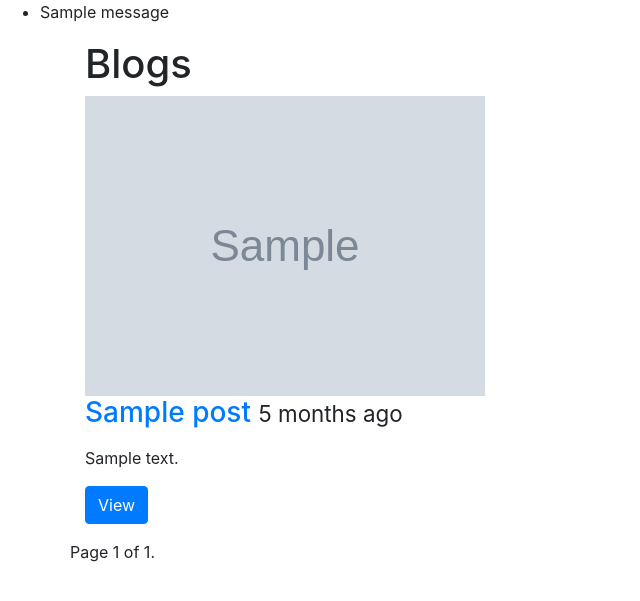
After one commit to patilpramod/blogapp, a Django app: page /posts/ in a window 1280 px wide. The commit adds this page. Shown: the top 601 px of the page, without its empty margins (0-640 px from the left). Run offline with Django 3.2, Linux system fonts and the light colour scheme; tables that the repository leaves empty hold one stand-in row (values such as "Sample post"); grey boxes marked "Sample" are stand-in pictures; one stand-in notice (Sample message) is shown; some libraries are stand-ins or nearby versions.

Commit message:
Basic post CRUD view

```diff
--- a/blogapp/urls.py
+++ b/blogapp/urls.py
@@ -15,9 +15,11 @@ Including another URLconf
 """
 from django.contrib import admin
 from django.urls import path,include
-
+from django.conf import settings
+from django.conf.urls.static import static
 
 urlpatterns = [
     path('admin/', admin.site.urls),
     path('posts/', include('posts.urls')),
-]
+] + static(settings.STATIC_URL, document_root=settings.STATIC_ROOT)
+urlpatterns += static(settings.MEDIA_URL, document_root=settings.MEDIA_ROOT)
--- a/posts/forms.py
+++ b/posts/forms.py
@@ -6,5 +6,8 @@ class PostForm(forms.ModelForm):
         model = Post
         fields = [
             'title',
-            'content'
+            'draft',
+            'publish',
+            'content',
+            'image',
         ]
--- a/posts/models.py
+++ b/posts/models.py
@@ -1,9 +1,28 @@
 from django.db import models
-from django.urls import reverse
+from django.db.models.signals import pre_save
+from django.utils.text import slugify
+from django.conf import settings
+
 # Create your models here.
 
+def upload_location(instance, filename):
+    return ''.format(instance.pk, filename)
+
+
 class Post(models.Model):
+    user      = models.ForeignKey(
+        settings.AUTH_USER_MODEL,
+        on_delete=models.CASCADE,
+    )
     title     = models.CharField(max_length=120)
+    slug      = models.SlugField(unique=True)
+    draft     = models.BooleanField(default=False)
+    publish   = models.DateField(auto_now_add=False,auto_now=False)
+    image     = models.ImageField(upload_to=upload_location,
+                                  null=True,blank=True,
+                                  width_field="width_field", height_field="height_field")
+    height_field = models.IntegerField(default=0)
+    width_field = models.IntegerField(default=0)
     content   = models.TextField()
     timestamp = models.DateTimeField(auto_now_add=True,auto_now=False)
     updated   = models.DateTimeField(auto_now=True,auto_now_add=False)
@@ -12,4 +31,25 @@ class Post(models.Model):
         return self.title
 
     def get_absolute_url(self):
-        return f'/posts/{self.id}/'
+        return f'/posts/{self.slug}/'
+
+    class Meta:
+        ordering = ['-timestamp', '-updated']
+
+
+def create_slug(instance, new_slug=None):
+    slug = slugify(instance.title)
+    if new_slug is not None:
+        slug = new_slug
+    qs = Post.objects.filter(slug=slug).order_by("-id")
+    if qs.exists():
+        new_slug = '{}-{}'.format(slug, qs.first().id)
+        return create_slug(instance, new_slug=new_slug)
+    return slug
+
+
+def pre_save_post_receiver(sender, instance, *args, **kwargs):
+    if not instance.slug:
+        instance.slug = create_slug(instance)
+
+pre_save.connect(pre_save_post_receiver, sender=Post)
--- a/posts/urls.py
+++ b/posts/urls.py
@@ -7,7 +7,8 @@ urlpatterns = [
 
     path('', views.post_list, name='list'),
     path('create', views.post_create),
-    path('<int:id>/delete', views.post_delete),
-    path('<int:id>/', views.post_detail, name='detail'),
-    path('<int:id>/edit', views.post_update, name='update'),
+    path('<slug:slug_id>/delete', views.post_delete),
+    path('<slug:slug_id>/', views.post_detail, name='detail'),
+    path('<slug:slug_id>/edit', views.post_update, name='update'),
+  #  path('<str:id>/edit', views.post_update, name='update'),
 ]
--- a/posts/views.py
+++ b/posts/views.py
@@ -1,16 +1,19 @@
-from django.shortcuts import render, get_object_or_404, HttpResponseRedirect, redirect
-from django.http import HttpResponse
+from django.shortcuts import render, get_object_or_404, HttpResponseRedirect, redirect, Http404
+from urllib.parse import quote_plus
 from django.contrib import messages
 from .models import Post
 from .forms import PostForm
-
+from django.core.paginator import Paginator
 
 # Create your views here.
 
 def post_create(request):
-    form = PostForm(request.POST or None)
+    if not request.user.is_staff or not request.user.is_superuser:
+        raise Http404
+    form = PostForm(request.POST or None, request.FILES or None)
     if form.is_valid():
         instance = form.save(commit=False)
+        instance.user = request.user
         instance.save()
         messages.success(request, "Successfully Created")
         return HttpResponseRedirect(instance.get_absolute_url())
@@ -19,25 +22,34 @@ def post_create(request):
     }
     return render(request, 'post_form.html', context)
 
-def post_detail(request,id=None):
-    instance = get_object_or_404(Post, id=id)
+def post_detail(request,slug_id=None):
+    instance = get_object_or_404(Post,  slug=slug_id)
+    share_string = quote_plus(instance.content, safe='', encoding=None, errors=None)# urlparse(instance.content)
     context = {
         "title": instance.title,
-        "instance": instance
+        "instance": instance,
+        "share_string" : share_string,
     }
     return render(request, 'post_details.html', context)
 
 def post_list(request):
-    qs = Post.objects.all()
+    qs = Post.objects.all().order_by('-timestamp')
+    paginator = Paginator(qs, 5)
+    page_request_var = 'pageindex'
+    page_number = request.GET.get(page_request_var)
+    page_obj = paginator.get_page(page_number)
     context = {
-        "title": "Yes",
-        "object_list" : qs
+        "title": "Blogs",
+        "object_list" : page_obj,
+        "page_request_var" : page_request_var
     }
-    return render(request, 'base.html', context)
+    return render(request, 'post_list.html', context)
 
-def post_update(request, id=None):
-    instance = get_object_or_404(Post, id=id)
-    form = PostForm(request.POST or None, instance=instance)
+def post_update(request, slug_id=None):
+    if not request.user.is_staff or not request.user.is_superuser:
+        raise Http404
+    instance = get_object_or_404(Post, slug=slug_id)
+    form = PostForm(request.POST or None, request.FILES or None , instance=instance,  )
     if form.is_valid():
         instance = form.save(commit=False)
         instance.save()
@@ -50,7 +62,9 @@ def post_update(request, id=None):
     }
     return render(request, 'post_form.html', context)
 
-def post_delete(request,id=None):
-    instance = get_object_or_404(Post, id=id)
+def post_delete(request,slug_id=None):
+    if not request.user.is_staff or not request.user.is_superuser:
+        raise Http404
+    instance = get_object_or_404(Post,  slug=slug_id)
     instance.delete()
     return redirect('list')
--- /dev/null
+++ b/templates/base.html
@@ -0,0 +1,38 @@
+{% load static %}
+<!DOCTYPE html>
+<html lang="en">
+  <head>
+    <meta charset="UTF-8" />
+    <meta name="viewport" content="width=device-width, initial-scale=1.0" />
+    <link rel="stylesheet" href="{% static 'css/base.css' %}" />
+    <link
+      rel="stylesheet"
+      href="https://stackpath.bootstrapcdn.com/bootstrap/4.5.0/css/bootstrap.min.css"
+    />
+    <title>{% block head_title %} Blog Page {% endblock head_title %}</title>
+  </head>
+  <body>
+    <div id="fb-root"></div>
+    <script
+      async
+      defer
+      crossorigin="anonymous"
+      src="https://connect.facebook.net/en_US/sdk.js#xfbml=1&version=v7.0"
+      nonce="RyOS95Jy"
+    ></script>
+    {% include "messages.display.html" %}
+    <div class="container">
+      {% block content %} {% endblock content%}
+    </div>
+    <script
+      src="https://stackpath.bootstrapcdn.com/bootstrap/4.5.0/js/bootstrap.min.js"
+      integrity="sha384-OgVRvuATP1z7JjHLkuOU7Xw704+h835Lr+6QL9UvYjZE3Ipu6Tp75j7Bh/kR0JKI"
+      crossorigin="anonymous"
+    ></script>
+    <script
+      src="https://stackpath.bootstrapcdn.com/bootstrap/4.5.0/js/bootstrap.bundle.min.js"
+      integrity="sha384-1CmrxMRARb6aLqgBO7yyAxTOQE2AKb9GfXnEo760AUcUmFx3ibVJJAzGytlQcNXd"
+      crossorigin="anonymous"
+    ></script>
+  </body>
+</html>
--- /dev/null
+++ b/templates/messages.display.html
@@ -0,0 +1,8 @@
+{% if messages %}
+    <div class="messages">
+        <ul class="messages">
+        {% for msg in messages %}
+            <li {% if msg.tags %} class="{{ msg.tags}}" {% endif %}>{{msg}}</li>
+        {% endfor %}
+    </div>
+    {% endif %}
--- /dev/null
+++ b/templates/post_list.html
@@ -0,0 +1,54 @@
+{% extends "base.html" %} {% block content %}
+<h1>{{title}}</h1>
+<div class="row">
+  {% for obj in object_list%}
+  <div class="col-sm-12">
+    <div class="thumbnail">
+      {% if obj.image %}
+      <img src="{{ obj.image.url }}" alt="" class="img-responsive" />
+      {% endif %}
+      <div class="caption">
+        <!-- <img src="https://placehold.it/300x200" alt="" /> -->
+        <h3>
+          <a href="{{ obj.get_absolute_url }}">{{obj.title}}</a>
+          <small>{{obj.publish | timesince}} ago</small>
+        </h3>
+        <p>{{obj.content | linebreaks |truncatechars:120}}</p>
+        <p>
+          <a
+            href="{{ obj.get_absolute_url }}"
+            class="btn btn-primary"
+            role="button"
+            >View</a
+          >
+        </p>
+      </div>
+    </div>
+  </div>
+  {% endfor %}
+
+  <div class="pagination">
+    <span class="step-links">
+      {% if object_list.has_previous %}
+      <a href="?{{ page_request_var }}=1">&laquo; first</a>
+      <a href="?{{ page_request_var }}={{ object_list.previous_page_number }}"
+        >previous</a
+      >
+      {% endif %}
+
+      <span class="current">
+        Page {{ object_list.number }} of {{ object_list.paginator.num_pages }}.
+      </span>
+
+      {% if object_list.has_next %}
+      <a href="?{{ page_request_var }}={{ object_list.next_page_number }}"
+        >next</a
+      >
+      <a href="?{{ page_request_var }}={{ object_list.paginator.num_pages }}"
+        >last &raquo;</a
+      >
+      {% endif %}
+    </span>
+  </div>
+</div>
+{% endblock content %}
```
Also changed, not shown: blogapp/settings.py (+7 -0 lines), posts/templatetags/urlify.py (added, +8 -0 lines), templates/index.html (deleted, +0 -17 lines), templates/post_details.html (+49 -5 lines), templates/post_form.html (added, +13 -0 lines), posts/templatetags/__init__.py (added).
